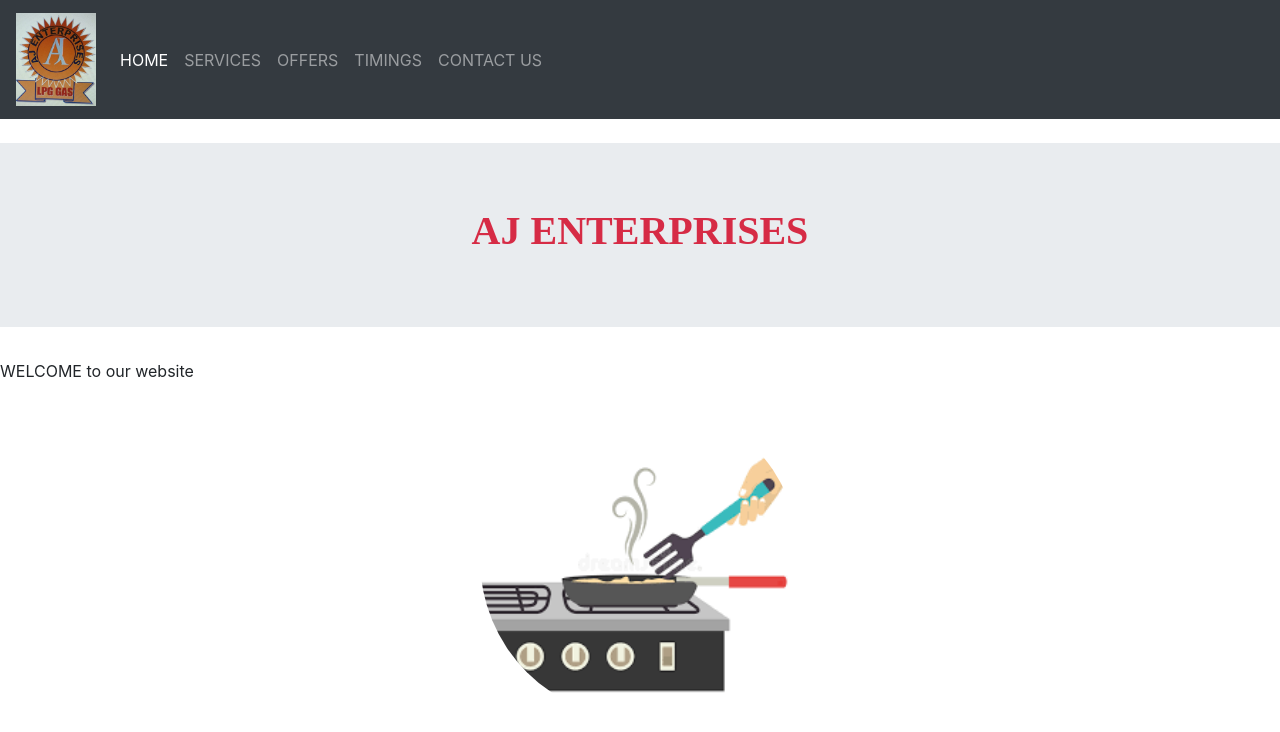
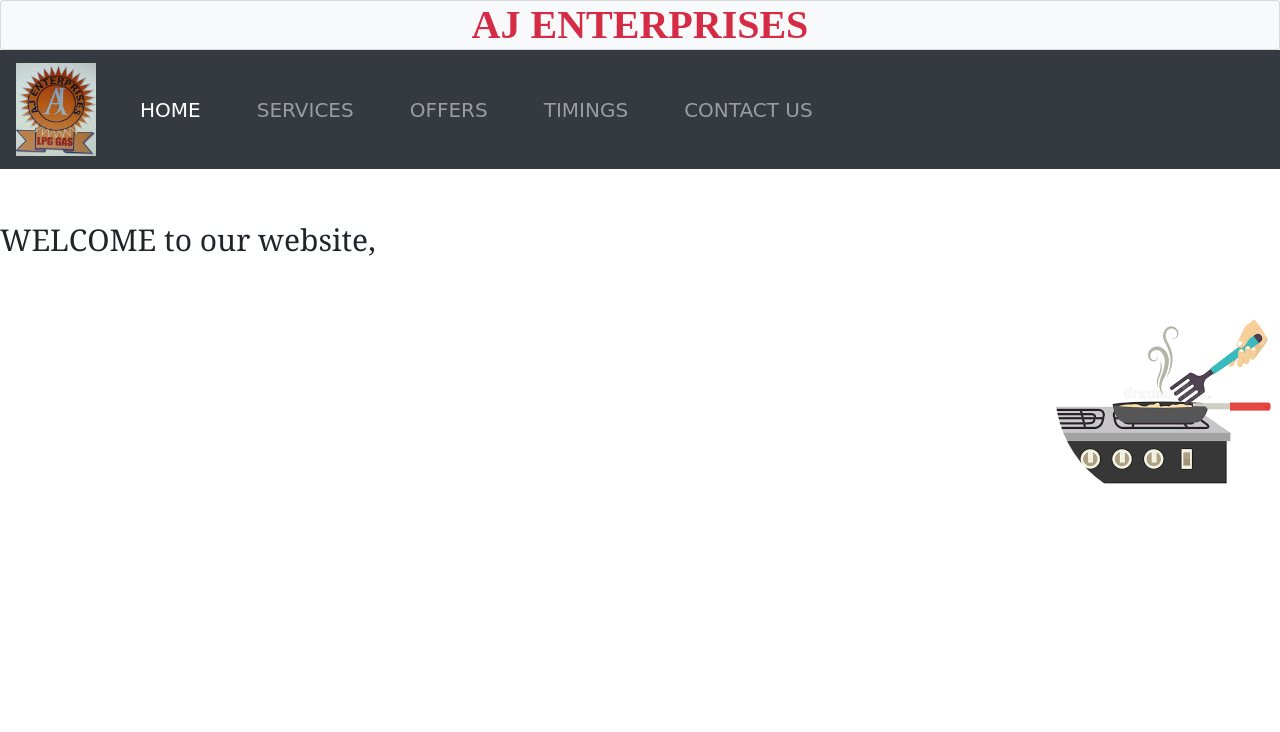
Before and after one commit to VARUNI123/AJEnterprises, a plain HTML site: page index.html in a window 1280 px wide. Drawn offline with nearby package versions, Linux system fonts and the light colour scheme; a web font is replaced by a local one.

Commit message:
changes made in home page

```diff
--- a/index.html
+++ b/index.html
@@ -11,22 +11,69 @@
   <link rel="stylesheet" href="https://fonts.googleapis.com/css?family=Sofia">
 </head>
 <style>
+
   h1{
     text-align: center;
     font-weight: 500;
     color:rgb(214, 43, 69);
     text-decoration-line:inherit;
+    margin:0;
+    padding:0;
+    }
+  nav{
+    animation: nav-load 300ms ease-in ;
+  }
+  nav ul{
+    margin:0;
+    display:flex;
+    font-family: cursive;
+    font-size: 20px;
+  }
+  nav li{
+    padding: 10px;
+    margin:0 10px;
+    animation: nav-link-load 500ms ease-in 300ms;
+  }
+  nav li:hover{
+    background-color: #ffffff44;
+  }
+  p{
+    font-size: 30px;
+    font-family:Georgia, 'Times New Roman', Times, serif;
+  }
+  @keyframes nav-load {
+    0%{
+      transform: translateY(-100%);
+    }
+    100%{
+      transform: translateY(0);
+    }
+  }
+  @keyframes nav-link-load {
+    0%{
+      transform: scale(0);
+    }
+    90%{
+      transform: scale(1.1);
+    }
+    100%{
+      transform: scale(1);
+    }
   }
 </style>
 <body>
-
-<nav class="navbar  navbar-expand-md bg-dark navbar-dark">
+  <div class="card card-fluid bg-light">
+    <div class="container " style="font-family: Audiowide; ">
+      <h1><strong>AJ ENTERPRISES</strong></h1>
+    </div>
+  </div>
+<nav class="navbar  navbar-expand-md  bg-dark navbar-dark">
   <a class="navbar-brand" href="#"><img class="img-fluid"  src="logo.jpeg" alt="logo" style="width:80px;"></a>
   <button class="navbar-toggler" type="button" data-toggle="collapse" data-target="#collapsibleNavbar">
     <span class="navbar-toggler-icon"></span>
   </button>
   <div class="collapse navbar-collapse" id="collapsibleNavbar">
-    <ul class="navbar-nav">
+    <ul class="navbar-nav nav-pills justify-content-center">
       <li class="nav-item active">
         <a class="nav-link" href="#">HOME</a>
       </li>
@@ -47,14 +94,10 @@
 </nav>
 <br>
 
-<div class="jumbotron jumbotron-fluid ">
-  <div class="container " style="font-family: Audiowide; ">
-    <h1><strong>AJ ENTERPRISES</strong></h1>
-  </div>
-</div>
-<div class = "clear-fix">
-<p class="text-align:left ">WELCOME to our website</p>
-<img src="home.png" class="mx-auto d-block w-25 rounded-circle">
-</div>
+
+<br>
+<p class="text-align:left ">WELCOME to our website, <br> </p>
+<img src="home.png" class=" w-40 rounded-circle float-right">
+
 </body>
 </html>
```
